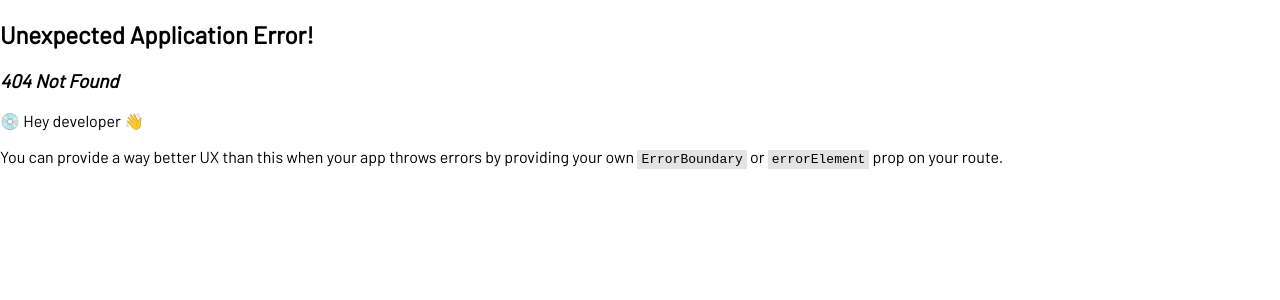
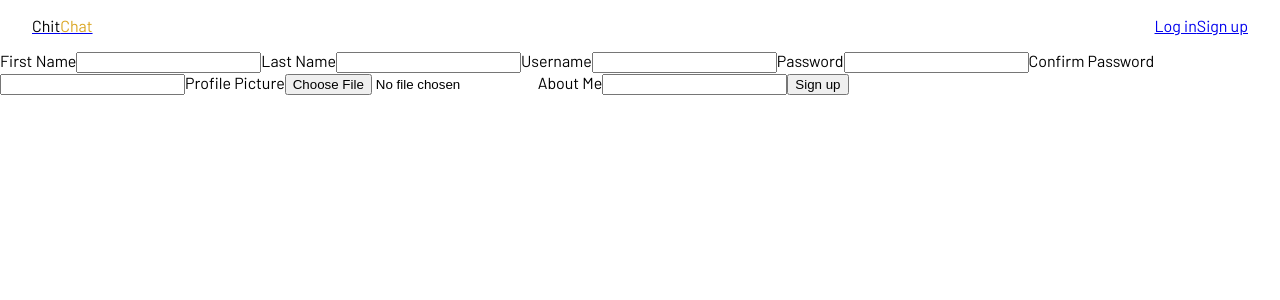
Before and after one commit to daltonoswald/messaging-app, a React (Vite) app in the folder frontend/: page /sign-up in a window 1280 px wide. Before the commit this address had no page. Shown: the top 300 px of the page. Built offline with nearby package versions, Linux system fonts and the light colour scheme.

Commit message:
sign up added and dashboard started

```diff
--- a/frontend/src/Homepage.jsx
+++ b/frontend/src/Homepage.jsx
@@ -1,11 +1,10 @@
 import { useState } from 'react'
 import reactLogo from './assets/react.svg'
 import viteLogo from '/vite.svg'
-import { useNavigate } from 'react-router-dom'
+import { useNavigate, Link } from 'react-router-dom'
 import Nav from './nav/Nav'
 
 function Homepage() {
-  const [count, setCount] = useState(0)
   const navigate = useNavigate();
 
   function logout() {
@@ -17,27 +16,11 @@ function Homepage() {
   return (
     <>
       <Nav />
-      <div>
-        <a href="https://vitejs.dev" target="_blank">
-          <img src={viteLogo} className="logo" alt="Vite logo" />
-        </a>
-        <a href="https://react.dev" target="_blank">
-          <img src={reactLogo} className="logo react" alt="React logo" />
-        </a>
+      <div className='content'>
+        <Link to='/log-in'>Log in</Link>
+        <Link to='/sign-up'>Sign up</Link>
+        <Link to='/dashboard'>Dashboard</Link>
       </div>
-      <h1>Vite + React</h1>
-      <div className="card">
-        <button onClick={() => setCount((count) => count + 1)}>
-          count is {count}
-        </button>
-        <p>
-          Edit <code>src/App.jsx</code> and save to test HMR
-        </p>
-      </div>
-      <p className="read-the-docs">
-        Click on the Vite and React logos to learn more
-      </p>
-      <button onClick={logout}>Log Out</button>
     </>
   )
 }
--- /dev/null
+++ b/frontend/src/dashboard/Dashboard.jsx
@@ -0,0 +1,15 @@
+import { useState, useEffect } from "react";
+import { useNavigate } from "react-router-dom";
+import Nav from '../nav/Nav';
+
+export default function Dashboard() {
+
+    return (
+        <>
+            <Nav />
+            <div className="content">
+
+            </div>
+        </>
+    )
+}
--- /dev/null
+++ b/frontend/src/signup/SignUp.jsx
@@ -0,0 +1,117 @@
+import { useState, useEffect } from "react";
+import { useNavigate } from "react-router-dom";
+import Nav from '../nav/Nav';
+
+export default function SignUp() {
+    const navigate = useNavigate();
+    const [message, setMessage] = useState(null);
+
+    useEffect(() => {
+        if (localStorage.getItem('authenticationToken')) {
+            console.log("Already signed in");
+            navigate('/');
+        }
+    })
+
+    const handleSubmit = async (event) => {
+        event.preventDefault();
+        const localUrl = `http://localhost:3000/users/sign-up`;
+
+        const formData = {
+            first_name: event.target.first_name.value,
+            last_name: event.target.last_name.value,
+            username: event.target.username.value,
+            password: event.target.password.value,
+            confirm_password: event.target.confirm_password.value,
+            profile_picture: event.target.profile_picture.value,
+            bio: event.target.bio.value,
+        };
+        try {
+            const response = await fetch(localUrl, {
+                method: "POST",
+                headers: {
+                    "Content-Type": "application/json",
+                },
+                body: JSON.stringify(formData),
+                mode: "cors",
+            });
+            const data = await response.json();
+
+            if (response.ok) {
+                console.log(response)
+                navigate('/log-in');
+            } else {
+                console.error("Error requesting authentication:", data.message);
+                setMessage(data.message);
+            }
+        } catch (error) {
+            console.error("Error requesting authentication:", error);
+        }
+    }
+
+    return (
+        <>
+            <Nav />
+            <div className='content'>
+                    <form onSubmit={handleSubmit} className="sign-up-form">
+                        <label htmlFor='first_name'>First Name</label>
+                        <input
+                            type='text'
+                            id='first_name'
+                            name='first_name'
+                            required
+                        />
+                        <label htmlFor='last_name'>Last Name</label>
+                        <input
+                            type='text'
+                            id='last_name'
+                            name='last_name'
+                            required
+                        />
+                        <label htmlFor='username'>Username</label>
+                        <input
+                            type='text'
+                            id='username'
+                            name='username'
+                            maxLength={50}
+                            required
+                        />
+                        <label htmlFor="password">Password</label>
+                        <input
+                            type='password'
+                            id='password'
+                            name='password'
+                            minLength={8}
+                            required
+                        />
+                        <label htmlFor="confirm_password">Confirm Password</label>
+                        <input
+                            type='password'
+                            id='confirm_password'
+                            name='confirm_password'
+                            minLength={8}
+                            required
+                        />
+                        <label htmlFor="profile_picture">Profile Picture</label>
+                        <input
+                            type='file'
+                            id='profile_picture'
+                            name='profile_picture'
+                        />
+                        <label htmlFor='bio'>About Me</label>
+                        <input
+                            type='text'
+                            id='bio'
+                            name='bio'
+                        />
+                        <button className="submit-button" type='submit'>Sign up</button>
+                    </form>
+                    {message && (
+                        <div className='log-in-message'>
+                            <p>{message}</p>
+                        </div>
+                    )}
+            </div>
+        </>
+    )
+}
```
Also changed, not shown: frontend/src/Router.jsx (+10 -0 lines).
